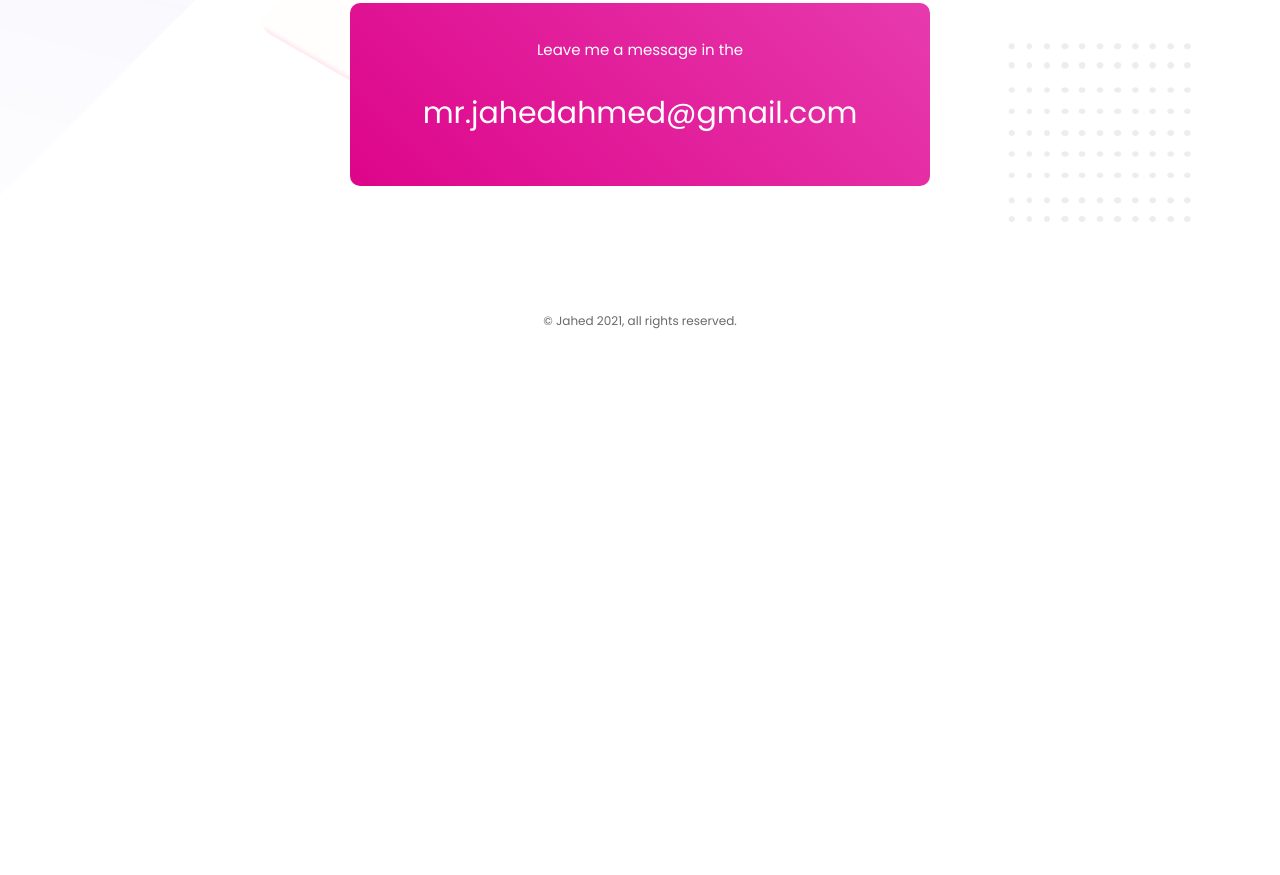
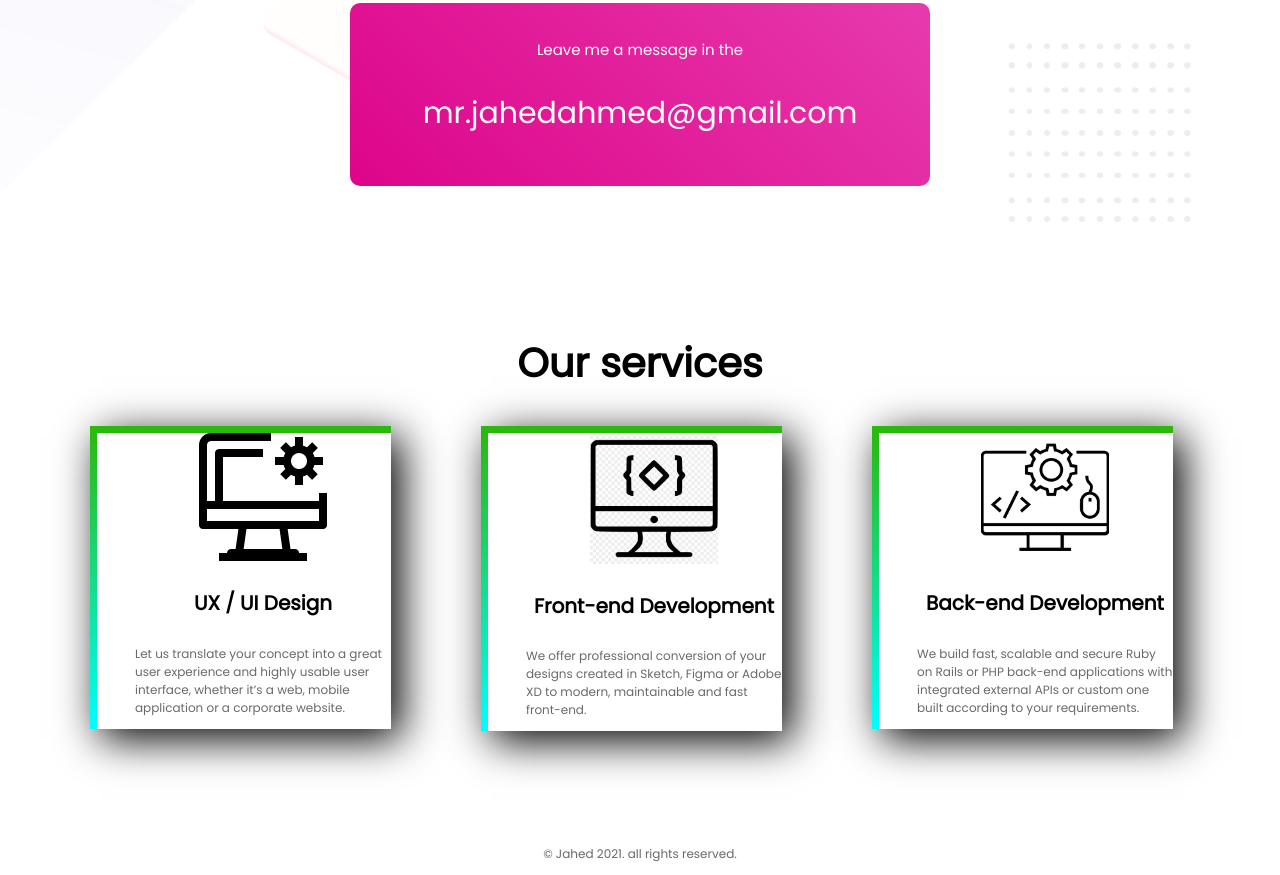
Before and after one commit to jahedgit/personal-website, a plain HTML site: page index.html in a window 1280 px wide. Shown: the part 2670-3545 px from the top of the page. Before the commit the page ends 3012 px from the top, so only its background shows below. Drawn offline with Linux system fonts and the light colour scheme.

Commit message:
bonus section added

```diff
--- a/index.html
+++ b/index.html
@@ -54,8 +54,29 @@
                 <p id="mail-address">mr.jahedahmed@gmail.com</p>
             </div>
     </section>
+    <section class="services-area">
+        <h2 class="center-text">Our services</h2>
+
+            <div class="services-list">
+                <img src="images/ui icon.png" alt="">
+                <h4>UX / UI Design</h4>
+                <p>Let us translate your concept into a great user experience and highly usable user interface, whether it’s a web, mobile application or a corporate website.</p>
+            </div>
+
+            <div class="services-list">
+                <img src="images/front.png" alt="">
+                <h4>Front-end Development</h4>
+                <p>We offer professional conversion of your designs created in Sketch, Figma or Adobe XD to modern, maintainable and fast front-end.</p>
+
+            </div>
+
+            <div class="services-list">
+                <img src="images/back.png" alt="">
+                <h4>Back-end Development</h4>
+                <p>We build fast, scalable and secure Ruby on Rails or PHP back-end applications with integrated external APIs or custom one built according to your requirements.</p>
+            </div>
+    </section>
 </body>
-<footer>
-    <p>© Jahed 2021, all rights reserved.</p>
-</footer>
+
+<footer><p>© Jahed 2021. all rights reserved.</p></footer>
 </html>
--- a/style.css
+++ b/style.css
@@ -13,10 +13,6 @@ h1{
 }
 p{
     color: dimgray;
-}
-p:hover{
-    color: black;
-    font-weight: 600;
 }
 .half-width{
     width: 40%;
@@ -127,7 +123,33 @@ h4{
     background-size: 100%;
     padding-top: 50px;
 }
+.services-list{
+    width: 20%;
+    float: left;
+    margin-left: 7%;
+    padding-left: 3%;
+    box-shadow: 10px 10px 40px;
+    border-left: 7px solid;
+    border-top: 7px solid;
+    border-image: linear-gradient(180deg, rgb(42, 185, 13), cyan);
+    border-image-slice: 1;
+}
+.services-area img{
+    width: 50px;
+    height: 50px;
+    display: block;
+    margin-left: auto;
+    margin-right: auto;
+    width: 50%;
+    height: 50%;
+}
+.services-area p{
+    font-size: 12px;
+}
+.services-area{
+    height: 500px;
+}
 footer p{
+    text-align: center;
     font-size: 12px;
-    text-align: center;
 }
```
Also changed, not shown: images/back.png (added), images/front.png (added), images/ui icon.png (added).
